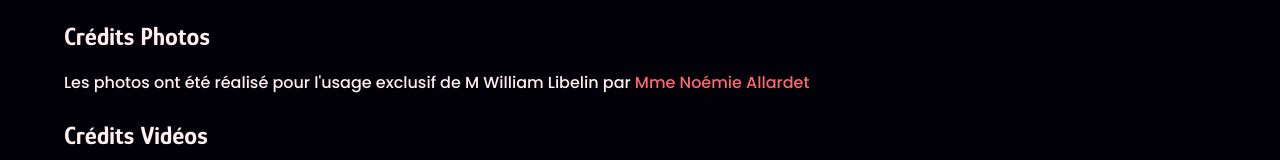
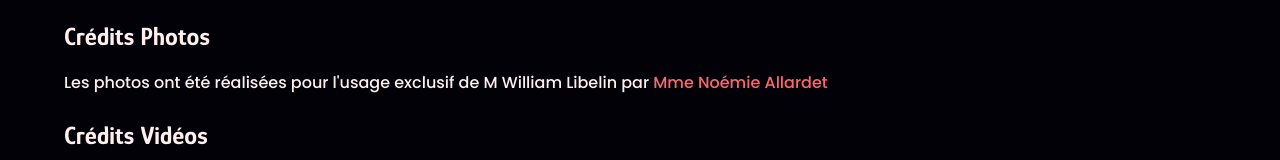
Before and after one commit to marylou-colombier/williamlibelin, a plain HTML site: page mentionslegales.html in a window 1280 px wide. Shown: the part 796-956 px from the top of the page. Drawn offline with Linux system fonts and the light colour scheme.

Commit message:
Update mentionslegales.html
fautes d'orthographes

```diff
--- a/mentionslegales.html
+++ b/mentionslegales.html
@@ -33,7 +33,7 @@
             <p> Le site web est hébergé gratuitement via le service de <a class="lightAnchor" href="https://pages.github.com/">GitHub Pages</a> par <a class="lightAnchor" href="https://www.linkedin.com/in/marylou-colombier-22a409a8/">Mme Marylou Colombier</a>
 
             <h3>Crédits Photos</h3>
-            <p>Les photos ont été réalisé pour l'usage exclusif de M William Libelin par <a class="lightAnchor" href="https://www.noemieallardet.fr/">Mme Noémie Allardet</a></p>
+            <p>Les photos ont été réalisées pour l'usage exclusif de M William Libelin par <a class="lightAnchor" href="https://www.noemieallardet.fr/">Mme Noémie Allardet</a></p>
 
             <h3>Crédits Vidéos</h3>
 
```
